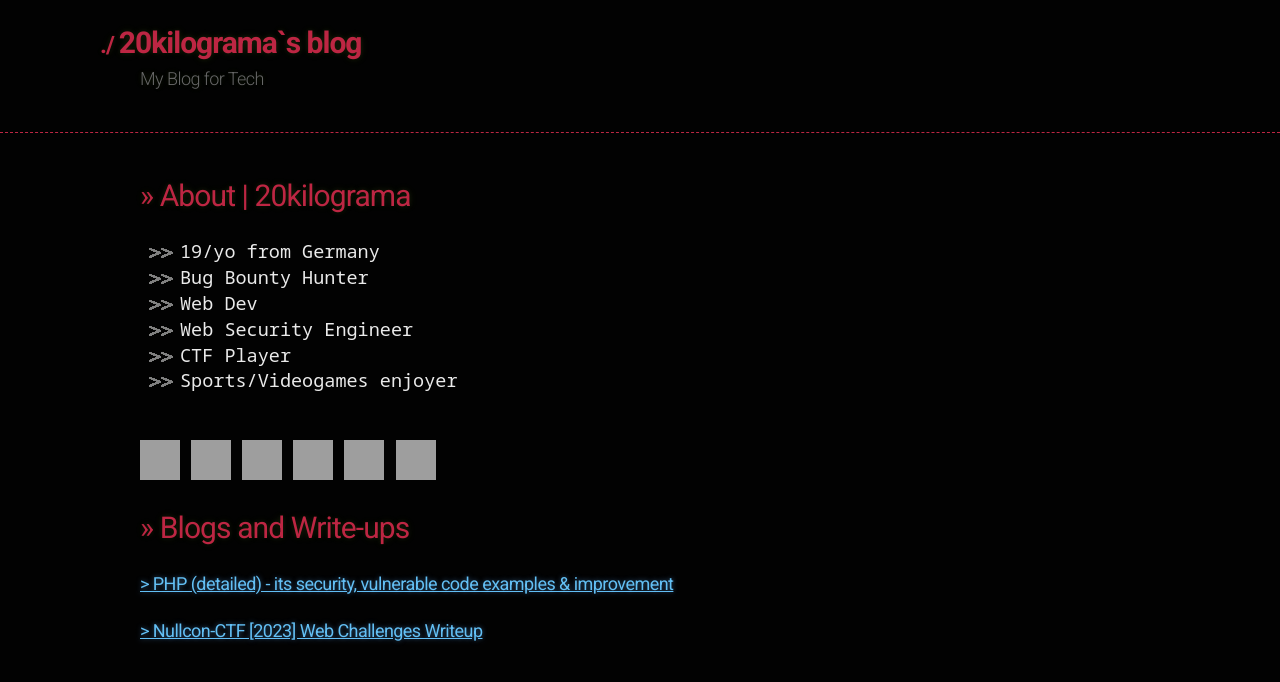
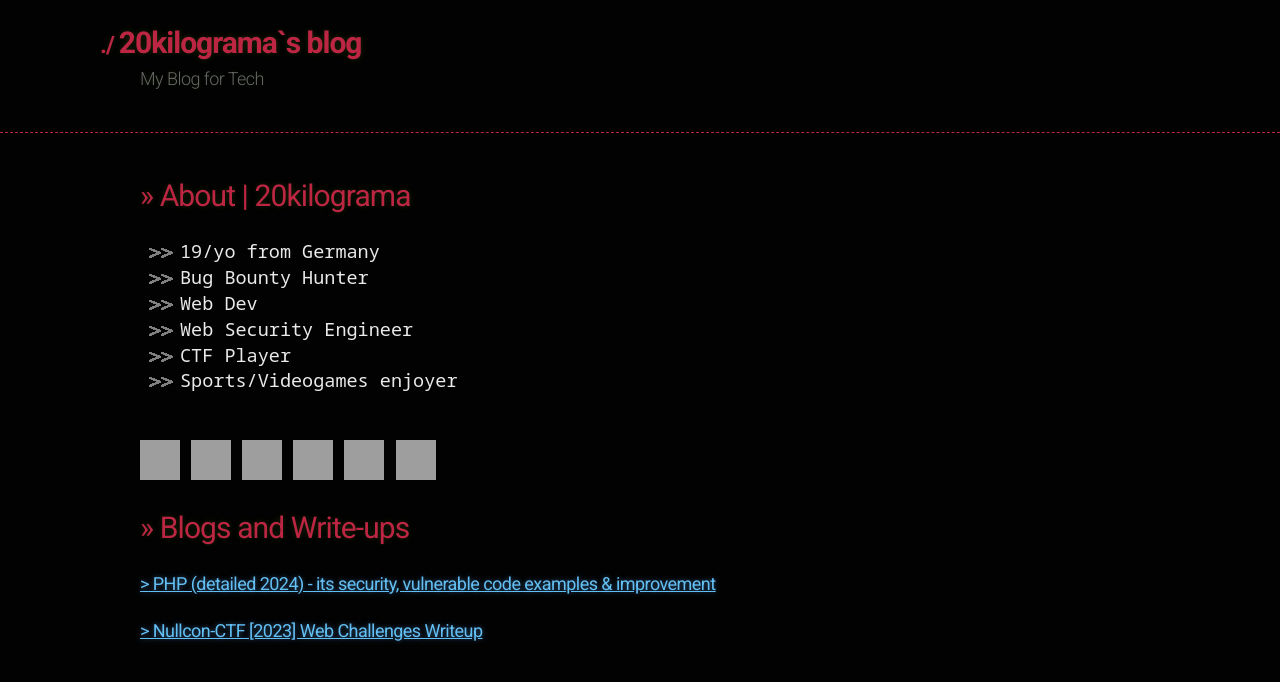
Before and after one commit to 20kilograma/blog, a Jekyll site: the page built from index.md, in a window 1280 px wide, cut to the strip 0-682 px from the top of the page. Built offline with Jekyll 4.4.1, drawn with Linux system fonts in a browser that asks for light colours; nearby versions of some CDN libraries; some web fonts are replaced; our own code applies the rules of GitHub Pages for plain Markdown files; grey boxes are pictures that could not be loaded.

Commit message:
Update index.md

```diff
--- a/index.md
+++ b/index.md
@@ -18,5 +18,5 @@
 
 # >> Blogs and Write-ups
 
-### <a href="php-sec"> > PHP (detailed) - its security, vulnerable code examples & improvement </a>
+### <a href="php-sec"> > PHP (detailed 2024) - its security, vulnerable code examples & improvement </a>
 ### <a href="nullcon-writeup"> > Nullcon-CTF [2023] Web Challenges Writeup </a>
```
